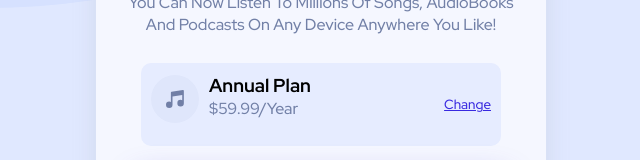
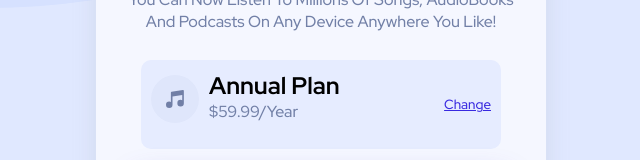
Before and after one commit to nemesisaquib/order-summary, a plain HTML site: page index.html in a window 1280 px wide. Shown: the part 380-540 px from the top of the page, without its empty margins (319-959 px from the left). Drawn offline with Linux system fonts and the light colour scheme.

Commit message:
Initial commit

```diff
--- a/index.html
+++ b/index.html
@@ -28,7 +28,7 @@
                     <article>
                              <img src="images/icon-music.svg" alt="">
                             <div>
-                     <h3>annual plan</h3>
+                     <h2>annual plan</h2>
                      <p>$59.99/year</p>
                     </div>
 
```
